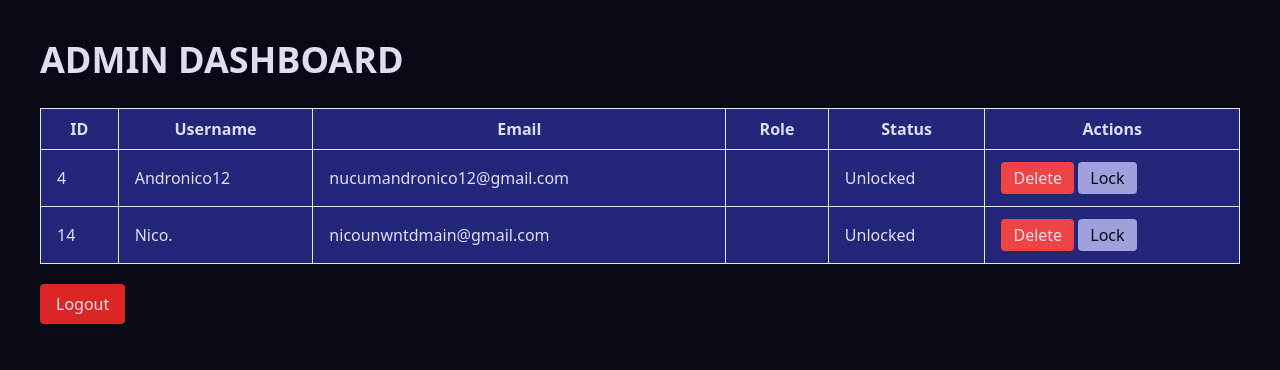
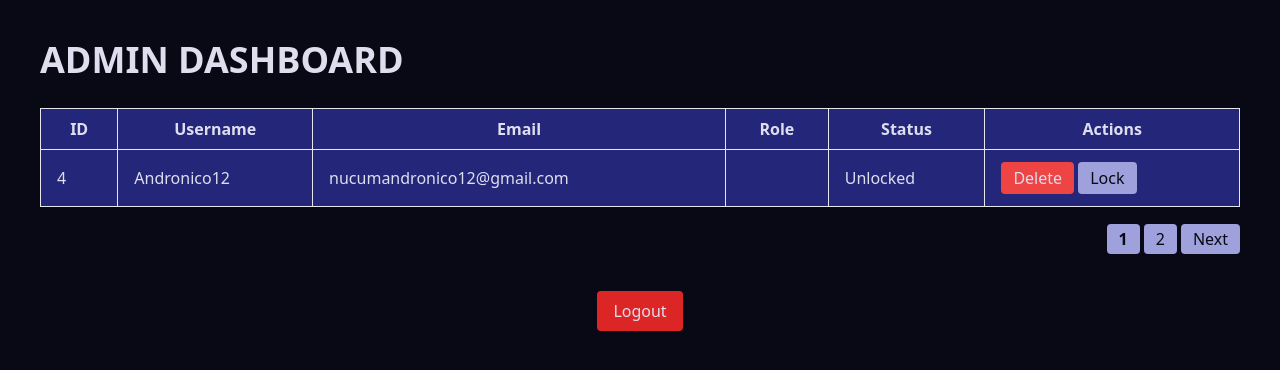
Before and after one commit to androniconucum/mainLogin-form, a PHP site: page /loginRegistration/admin.dashboard.php in a window 1280 px wide. Shown: the top 370 px of the page. Run offline with PHP 8.4, Linux system fonts and the light colour scheme; a user stored in the database is signed in; data comes from the database, SQL or seed files in the repository; some libraries are stand-ins or nearby versions.

Commit message:
added pagination

```diff
--- a/admin.dashboard.php
+++ b/admin.dashboard.php
@@ -11,8 +11,20 @@ if (!isset($_SESSION['user_id']) || $_SESSION['role'] !== 'admin') {
     exit();
 }
 
-// Fetch all users and admins from the database
-$query = "SELECT * FROM users WHERE role != 'admin'"; // Exclude superadmin
+// Pagination setup
+$limit = 1; // Number of records per page
+$page = isset($_GET['page']) ? (int)$_GET['page'] : 1; // Current page
+$offset = ($page - 1) * $limit;
+
+// Fetch total number of users
+$total_query = "SELECT COUNT(*) as total FROM users WHERE role != 'admin'";
+$total_result = mysqli_query($conn, $total_query);
+$total_row = mysqli_fetch_assoc($total_result);
+$total_users = $total_row['total'];
+$total_pages = ceil($total_users / $limit);
+
+// Fetch users for the current page
+$query = "SELECT * FROM users WHERE role != 'admin' LIMIT $limit OFFSET $offset";
 $result = mysqli_query($conn, $query);
 
 // Handle account actions (delete, promote to admin, lock, unlock)
@@ -101,8 +113,30 @@ if (isset($_POST['action']) && isset($_POST['user_id'])) {
         </table>
     </div>
 
+    <!-- Pagination -->
+    <div class="mt-5">
+        <nav class="flex justify-end">
+            <ul class="flex gap-1">
+                <?php if ($page > 1): ?>
+                    <li>
+                        <a href="?page=<?= $page - 1; ?>" class="bg-[#9fa1dd] text-[#080914] px-3 py-1 rounded">Previous</a>
+                    </li>
+                <?php endif; ?>
+                <?php for ($i = 1; $i <= $total_pages; $i++): ?>
+                    <li>
+                        <a href="?page=<?= $i; ?>" class="bg-[#9fa1dd] text-[#080914] px-3 py-1 rounded <?= $i === $page ? 'font-bold' : ''; ?>"><?= $i; ?></a>
+                    </li>
+                <?php endfor; ?>
+                <?php if ($page < $total_pages): ?>
+                    <li>
+                        <a href="?page=<?= $page + 1; ?>" class="bg-[#9fa1dd] text-[#080914] px-3 py-1 rounded">Next</a>
+                    </li>
+                <?php endif; ?>
+            </ul>
+        </nav>
+    </div>
     <!-- Logout button -->
-    <div class="mt-5">
+    <div class="flex justify-center mt-10">
         <form method="POST" action="logout.php">
             <button type="submit" class="bg-red-600 text-[#dedeef] px-4 py-2 rounded">Logout</button>
         </form>
```
Also changed, not shown: user.dashboard.php (+6 -6 lines).
